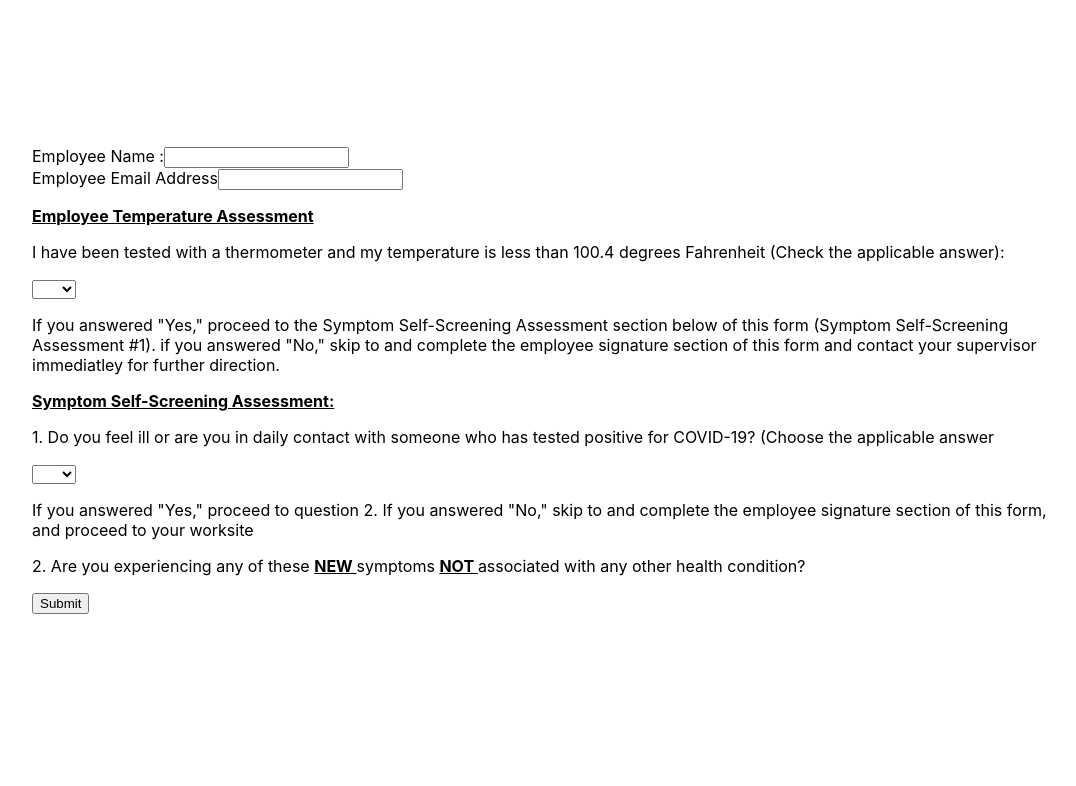
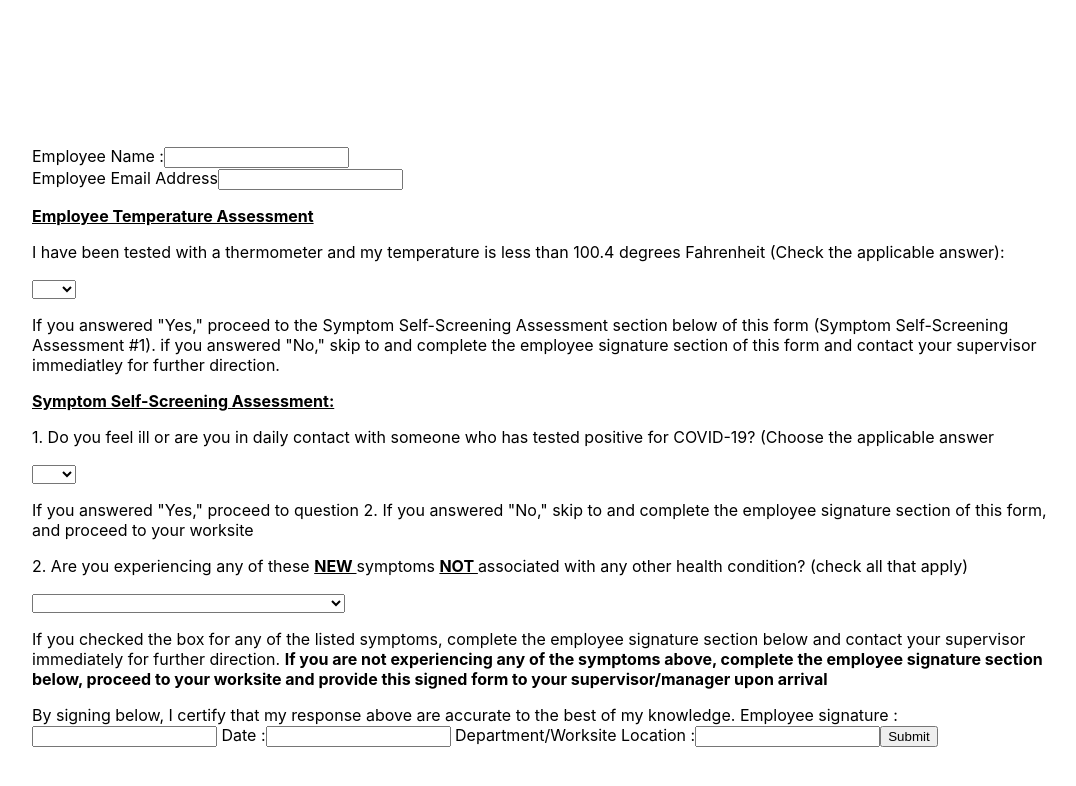
Before and after one commit to christianlMaldonado/tempCovidLogin, a React (Create React App) app in the folder login/: page /SelfCheck in a window 1280 px wide. Shown: the part 400-1186 px from the top of the page, without its empty margins (96-1172 px from the left). Before the commit the page ends 1142 px from the top, so only its background shows below. Built offline with nearby package versions, Linux system fonts and the light colour scheme.

Commit message:
added rest of form

```diff
--- a/login/public/index.html
+++ b/login/public/index.html
@@ -7,7 +7,7 @@
     <meta name="theme-color" content="#000000" />
     <meta
       name="description"
-      content="Web site created using create-react-app"
+      content="Covid Temp Login"
     />
     <link rel="apple-touch-icon" href="%PUBLIC_URL%/logo192.png" />
     <!--
@@ -24,7 +24,7 @@
       work correctly both with client-side routing and a non-root public URL.
       Learn how to configure a non-root public URL by running `npm run build`.
     -->
-    <title>React App</title>
+    <title>Temp login</title>
   </head>
   <body>
     <noscript>You need to enable JavaScript to run this app.</noscript>
--- a/login/src/Pages/NameForm.jsx
+++ b/login/src/Pages/NameForm.jsx
@@ -4,16 +4,16 @@ import './NameForm.css';
 class NameForm extends React.Component {
   constructor(props) {
     super(props);
-    this.state = { text: 'test', email: 'test 2' };
+    this.state = { text: 'test', email: 'atest@test', number: '7357' };
   }
 
   handleChange = (e) => {
-    this.setState({ name: e.target.text, email: e.target.email }
+    this.setState({ name: e.target.text, email: e.target.email, number: e.target.number }
     )
   }
 
   handleSubmit = (e) => {
-    alert('Text was just submitted: ' + this.state.email + this.state.email)
+    alert('Text was just submitted: ' + this.state.email + this.state.email + this.state.number)
     e.preventDefault()
   }
 
@@ -69,8 +69,43 @@ class NameForm extends React.Component {
           </p>
 
           <p>
-              2. Are you experiencing any of these <b><u> NEW </u></b> symptoms <b> <u> NOT </u></b> associated with any other health condition?
+              2. Are you experiencing any of these <b><u> NEW </u></b> symptoms <b> <u> NOT </u></b>
+               associated with any other health condition? (check all that apply)
           </p>
+          <select>
+              <option selected value=""> </option>
+                <option value="Congestion"> Congestion or runny nose </option>
+                console.log(value);
+                <option value="Cough">Cough, shortness of breath or difficulty breathing </option>
+                <option value="Nausea">Nasuea, vomitting or diarrhea</option>
+                <option value="Fatigue">Fatigue</option>
+                <option value="Fever">Fever or chills</option>
+                <option value="Headache">Headache, muscle or body aches</option>
+                <option value="lossTaste">Loss of taste or smell</option>
+                <option value="Throat">Sore throat</option>
+                <option value="NoSymptoms">I am not Experiencing any of the listed symptoms</option>
+            </select>
+
+            <p>
+                If you checked the box for any of the listed symptoms, complete the employee signature
+                section below and contact your supervisor immediately for further direction. <b> If you
+                are not experiencing any of the symptoms above, complete the employee signature
+                section below, proceed to your worksite and provide this signed form to your supervisor/manager
+                upon arrival</b>
+            </p>
+
+            By signing below, I certify that my response above are accurate to the best of my knowledge.
+
+            <label>  Employee signature :
+            <input type="text" text={this.state.text} onChange={this.handleChange} />
+            </label>
+            <label>  Date :
+            <input type="number" number={this.state.number} onChange={this.handleChange} />
+            </label>
+            <label>  Department/Worksite Location :
+            <input type="text" text={this.state.text} onChange={this.handleChange} />
+            </label>
+
 
          <input type="submit" value="Submit" />
 
```
